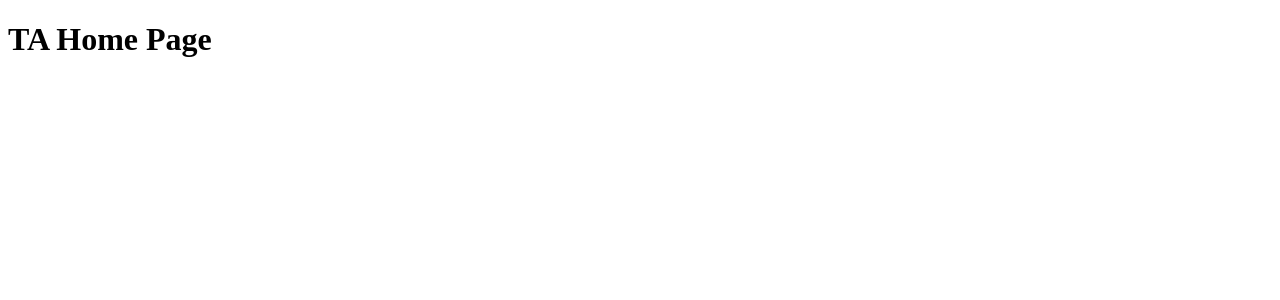
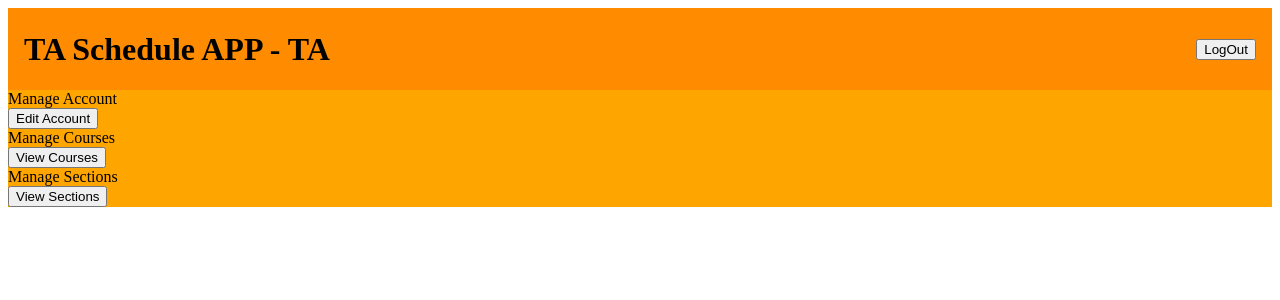
Before and after one commit to Iynsoo/ExplicitBadger, a Django app: template templates/home_ta.html in a window 1280 px wide. Shown: the top 300 px of the page. Run offline with Django 4.2, Linux system fonts and the light colour scheme; the template is opened without the code that fills it, so the values that code supplies are empty.

Commit message:
Updated html home pages.

```diff
--- a/TA_Scheduling/views.py
+++ b/TA_Scheduling/views.py
@@ -4,6 +4,7 @@ from .models import MyUser
 from django.contrib import messages
 from django.contrib import messages
 # Create your views here.
+
 
 class Login(View):
     def get(self,request):
--- a/templates/home_ta.html
+++ b/templates/home_ta.html
@@ -3,9 +3,64 @@
 <head>
     <meta charset="UTF-8">
     <title>TA Home Page</title>
+    <link href="styles.css" rel="stylesheet" type="text/css" />
 </head>
+
+<style>
+    header{
+        height: 50px;
+        padding: 1rem;
+        background-color: darkorange;
+        display: flex;
+        justify-content: space-between;
+        align-items: center;
+    }
+</style>
+
+<header>
+    <h1>TA Schedule APP - TA</h1>
+    <nav>
+        <a href="../">
+            <button>LogOut</button>
+        </a>
+    </nav>
+</header>
 <body>
-<h1>TA Home Page</h1>
 
+<!-- Manage Account block -->
+<div class = block>
+        <div class = center>
+        <div class = block_str>Manage Account</div>
+       <div class = block_sub>
+          <a href="../editAccount/">
+              <button>Edit Account</button>
+          </a>
+      </div>
+    </div>
+</div>
+
+<!-- Manage Course block -->
+<div class = block>
+        <div class = center>
+        <div class = block_str>Manage Courses</div>
+       <div class = block_sub>
+          <a href="../viewCourses/">
+              <button>View Courses</button>
+          </a>
+      </div>
+    </div>
+</div>
+
+<!-- Manage Section block -->
+<div class = block>
+        <div class = center>
+            <div class = block_str>Manage Sections</div>
+       <div class = block_sub>
+          <a href="../viewSections/">
+              <button>View Sections</button>
+          </a>
+      </div>
+    </div>
+</div>
 </body>
 </html>
```
Also changed, not shown: templates/home_admin.html (+4 -4 lines), templates/home_instructor.html (+56 -1 lines).
